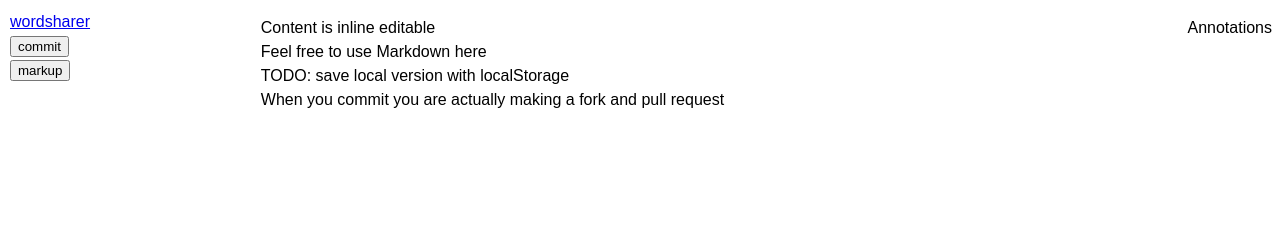
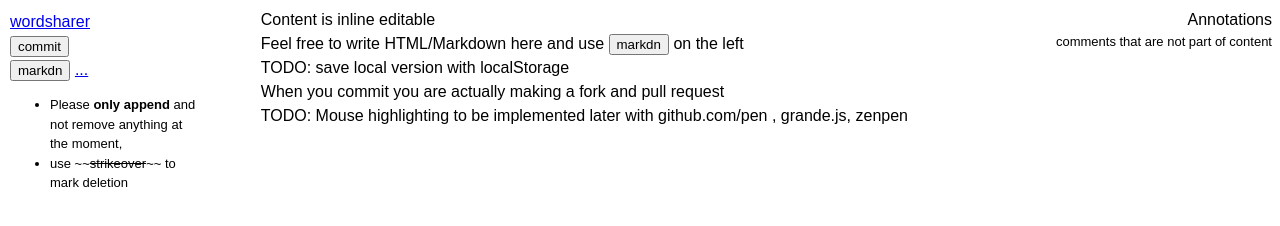
Before and after one commit to whoisterencelee/wordsharer.com, a plain HTML site: page why.html in a window 1280 px wide. Drawn offline with Linux system fonts and the light colour scheme; no server answers.

Commit message:
basic interface ready

```diff
--- a/why.html
+++ b/why.html
@@ -16,25 +16,42 @@
   </head>
 
   <body style="font-family:sans-serif;font-weight:300;line-height:1.5;" onload="C=document.getElementById('content');AjaxRequest.get({url:'http://wordsharer.com/why.md',onSuccess:function(req){R=req;md=R.responseText;C.innerHTML=marked(md);}});false">
+	<!-- FIXED LEFT SIDE -->
 	<div style="float:left;width:20%;">
-		<div style="position:fixed;top:10px;left:10px;">
+		<div style="position:fixed;top:10px;left:10px;width:15%;">
 			<a href="https://github.com/whoisterencelee/wordsharer.com">wordsharer</a>
 			<br />
-			<button>commit</button><br/>
-			<button onclick="C.innerHTML=marked(C.innerHTML);false">markup</button>
+			<button>commit</button>
+			<br /><button onclick="C.innerHTML=marked(C.innerHTML);false">markdn</button> <a href="https://help.github.com/articles/github-flavored-markdown">...</a>
 			<!--fix function area-->
+			<br />
+			<ul style="font-size:small;">
+			<li>Please <b>only append</b> and not remove anything at the moment,</li>
+			<li>use ~~<strike>strikeover</strike>~~ to mark deletion</li>
+			<!--TODO: implement append only function-->
+			</ul>
 		</div>
 		<br /><br />
 		<!--scroll area-->
 	</div>
+
+	<!-- CONTENT -->
+
 <div id="content" style="float:left;width:60%;outline-style:none;" contenteditable="true">
 Content is inline editable<br />
-Feel free to use Markdown here<br />
+Feel free to write HTML/Markdown here and use <button>markdn</button> on the left<br />
 TODO: save local version with localStorage<br />
 When you commit you are actually making a fork and pull request<br />
+TODO: Mouse highlighting to be implemented later with github.com/pen , grande.js, zenpen<br />
 </div>
-	<div style="outline-style:none;" contenteditable="true">
-		<p style="text-align:right;">Annotations</p>
+
+	<!-- ANNOTATION -->
+
+	<div id="annotation" style="float:left;width:20%;outline-style:none;" contenteditable="true">
+		<p style="margin:0px;text-align:right;">Annotations<br />
+		<div style="text-align:right;font-size:small;">comments that are not part of content</div>
+		</p>
+		<!--Another markdown, but with each p tag position based on content p position, need a top attribute that adjust based on top of p in content :TODO-->
 	</div>
 
   </body>
```
